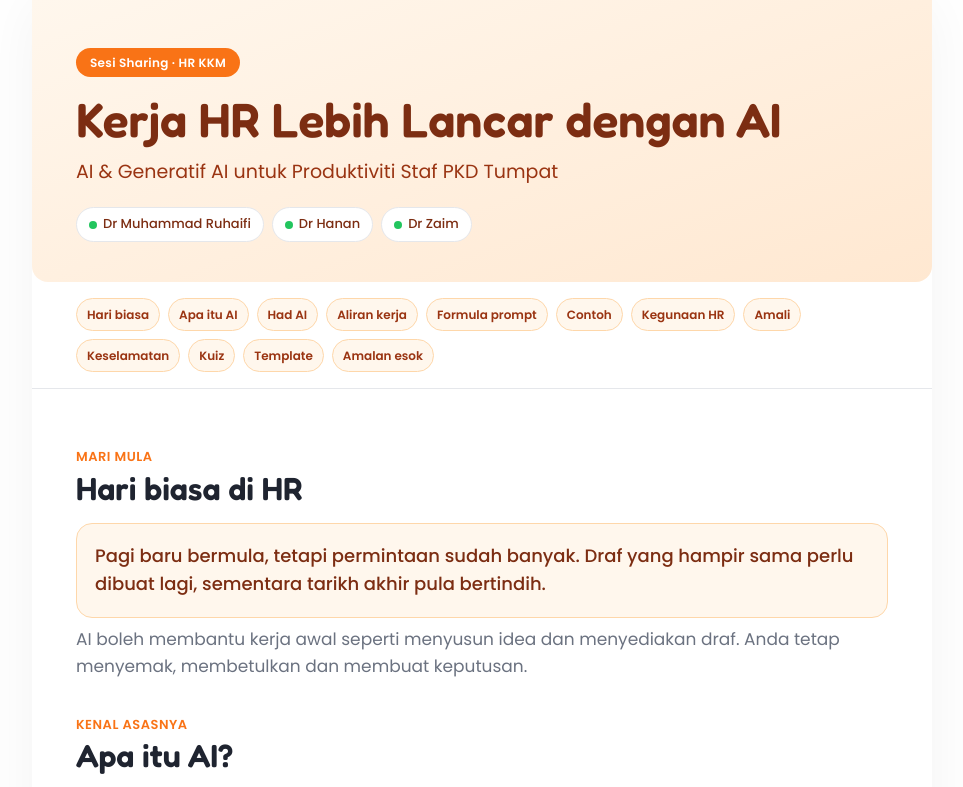
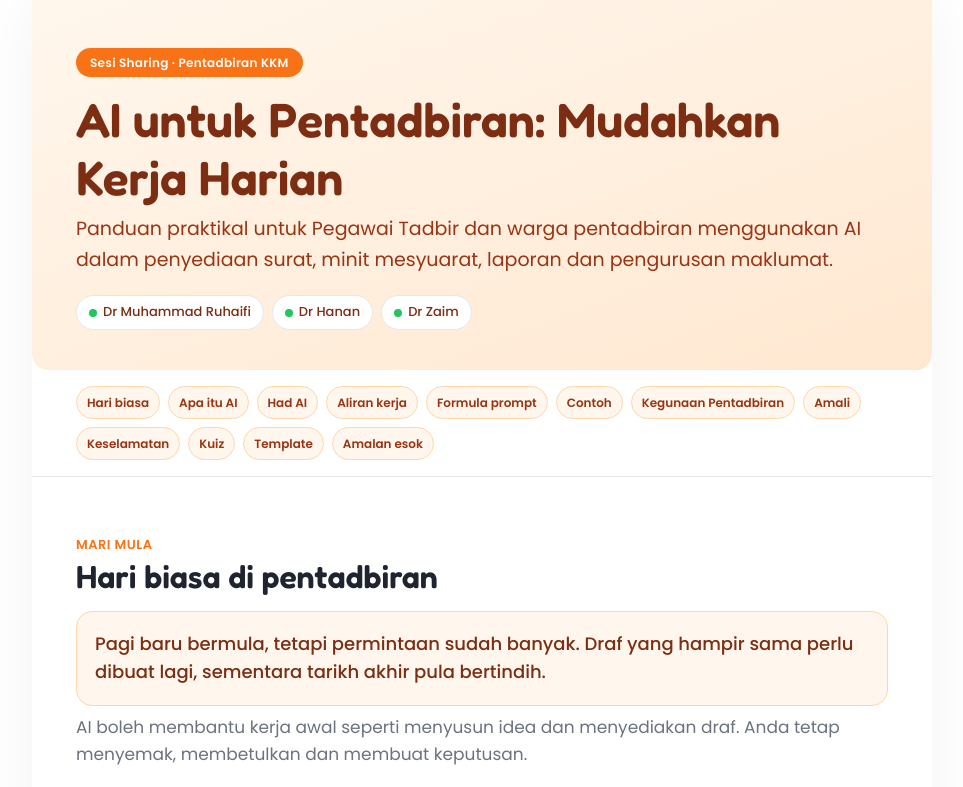
Before and after one commit to ruhaifimd/hr-ai-gemini, a plain HTML site: page index.html in a window 1280 px wide. Shown: the top 787 px of the page, without its empty margins (158-1121 px from the left). Drawn offline with Linux system fonts and the light colour scheme.

Commit message:
docs: adapt AI sharing copy for pentadbiran audience

```diff
--- a/index.html
+++ b/index.html
@@ -4,7 +4,7 @@
 <meta charset="utf-8">
 <meta name="viewport" content="width=device-width, initial-scale=1, viewport-fit=cover">
 <meta name="theme-color" content="#f97316">
-<title>Kerja HR Lebih Lancar dengan AI | PKD Tumpat</title>
+<title>AI untuk Pentadbiran: Mudahkan Kerja Harian</title>
 <link rel="preconnect" href="https://fonts.googleapis.com">
 <link rel="preconnect" href="https://fonts.gstatic.com" crossorigin>
 <link href="https://fonts.googleapis.com/css2?family=Fredoka:wght@500;600;700&family=Poppins:wght@400;500;600&display=swap" rel="stylesheet">
@@ -260,9 +260,9 @@ li+li{margin-top:6px}
 <body>
 
 <header class="hero">
-  <span class="tag">Sesi Sharing · HR KKM</span>
-  <h1>Kerja HR Lebih Lancar dengan AI</h1>
-  <p class="sub">AI &amp; Generatif AI untuk Produktiviti Staf PKD Tumpat</p>
+  <span class="tag">Sesi Sharing · Pentadbiran KKM</span>
+  <h1>AI untuk Pentadbiran: Mudahkan Kerja Harian</h1>
+  <p class="sub">Panduan praktikal untuk Pegawai Tadbir dan warga pentadbiran menggunakan AI dalam penyediaan surat, minit mesyuarat, laporan dan pengurusan maklumat.</p>
   <div class="who">
     <span><i class="dot"></i>Dr Muhammad Ruhaifi</span>
     <span><i class="dot"></i>Dr Hanan</span>
@@ -277,7 +277,7 @@ li+li{margin-top:6px}
   <a href="#aliran">Aliran kerja</a>
   <a href="#formula">Formula prompt</a>
   <a href="#contoh">Contoh</a>
-  <a href="#kegunaan">Kegunaan HR</a>
+  <a href="#kegunaan">Kegunaan Pentadbiran</a>
   <a href="#amali">Amali</a>
   <a href="#selamat">Keselamatan</a>
   <a href="#kuiz">Kuiz</a>
@@ -289,7 +289,7 @@ li+li{margin-top:6px}
 
   <section class="sec" id="hook">
     <div class="kicker">Mari mula</div>
-    <h2>Hari biasa di HR</h2>
+    <h2>Hari biasa di pentadbiran</h2>
     <div class="big-line">
       Pagi baru bermula, tetapi permintaan sudah banyak. Draf yang hampir sama perlu dibuat lagi, sementara tarikh akhir pula bertindih.
     </div>
@@ -406,7 +406,7 @@ li+li{margin-top:6px}
 
   <section class="sec" id="kegunaan">
     <div class="kicker">Idea kerja</div>
-    <h2>Kegunaan HR praktikal</h2>
+    <h2>Kegunaan AI dalam pentadbiran</h2>
     <div class="grid">
       <article class="card"><div class="ic">✉️</div><h3>Draf surat/e-mel</h3><p>Sediakan draf awal dengan tujuan, penerima dan nada yang jelas.</p></article>
       <article class="card"><div class="ic">📝</div><h3>Minit fiksyen</h3><p>Tukar nota latihan fiksyen kepada minit dan action tracker untuk dipelajari.</p></article>
@@ -643,7 +643,7 @@ Gunakan Bahasa Melayu [nada]. Jangan mereka fakta, nama, tarikh, polisi atau ruj
   </section>
 
   <footer class="foot">
-    Sesi AI &amp; Generatif AI · HR PKD Tumpat<br>
+    Sesi AI &amp; Generatif AI · Pentadbiran PKD Tumpat<br>
     Dr Muhammad Ruhaifi · Dr Hanan · Dr Zaim
   </footer>
 
```
